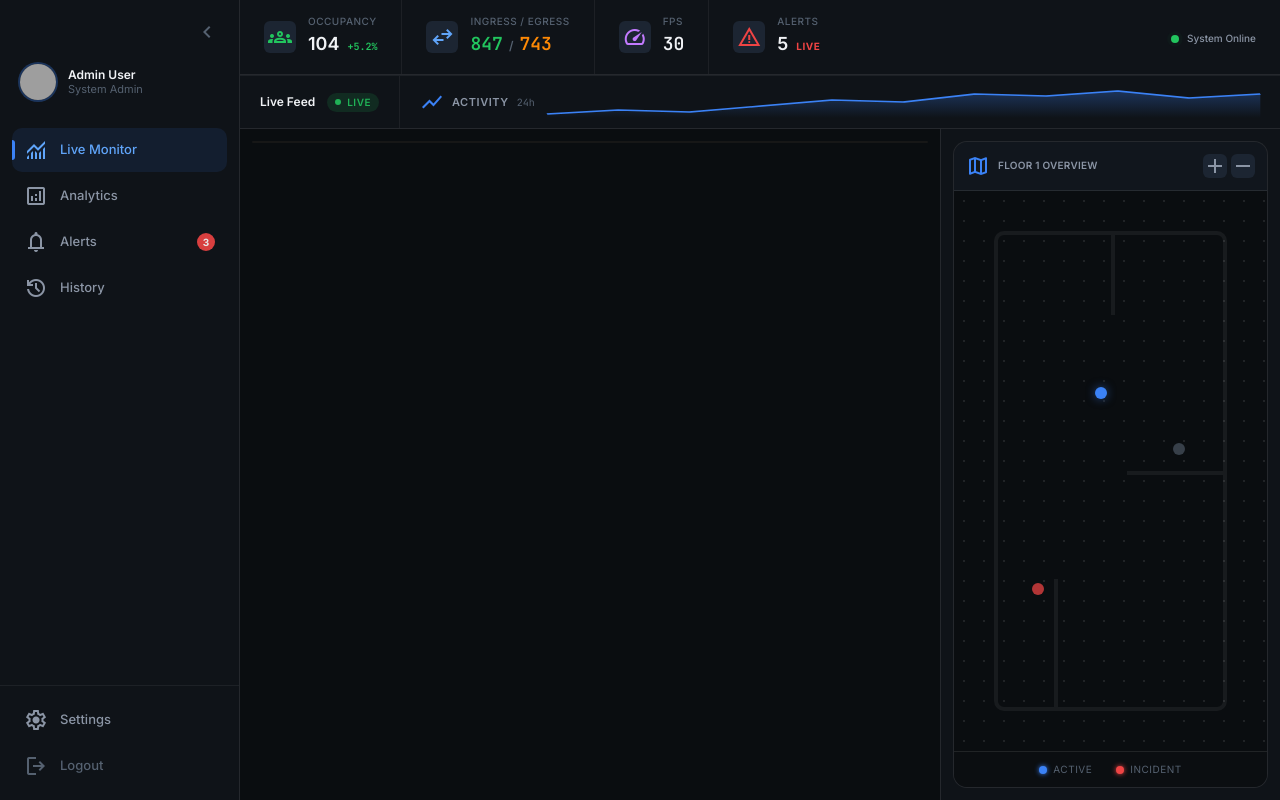
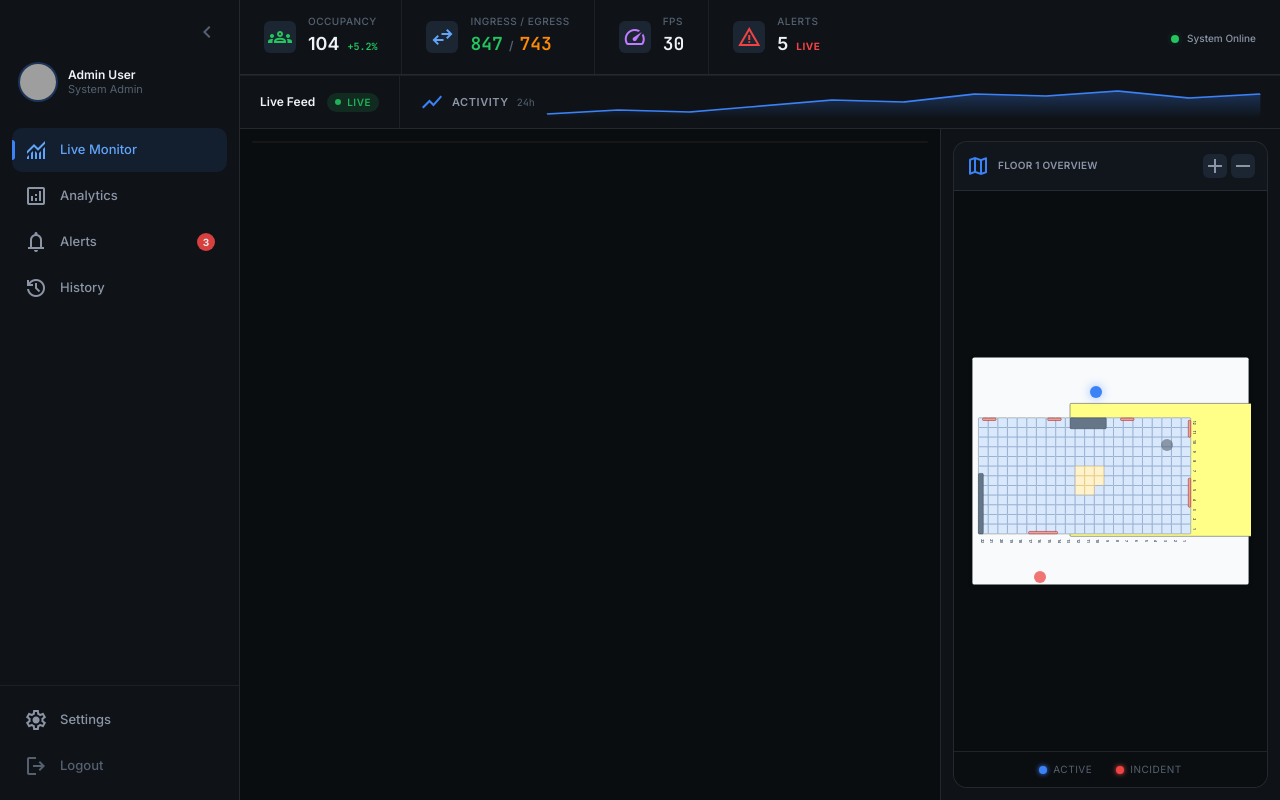
Before and after one commit to nxc1802/DAT_Frontend, a Next.js app: page / in a window 1280 px wide. Built offline with nearby package versions, Linux system fonts and the light colour scheme; grey boxes are pictures that could not be loaded.

Commit message:
feat: integrate custom Custom layout SVG and mapping into frontend

```diff
--- a/src/components/panels/FloorPlan.tsx
+++ b/src/components/panels/FloorPlan.tsx
@@ -38,28 +38,37 @@ export default function FloorPlan() {
             </div>
 
             {/* Map */}
-            <div className="flex-1 relative bg-surface-0 floor-plan-grid p-6 overflow-hidden">
-                <div className="absolute inset-10 border-4 border-border-subtle rounded-[var(--radius-md)] pointer-events-none">
-                    <div className="absolute top-0 left-1/2 w-1 h-20 bg-border-subtle" />
-                    <div className="absolute bottom-0 left-1/4 w-1 h-32 bg-border-subtle" />
-                    <div className="absolute right-0 top-1/2 h-1 w-24 bg-border-subtle" />
-                </div>
+            <div className="flex-1 relative bg-surface-0 p-4 overflow-hidden flex items-center justify-center">
+                <div
+                    className="relative w-full h-full max-w-full max-h-full"
+                    style={{ aspectRatio: '1165 / 960', maxHeight: '100%' }}
+                >
+                    {/* SVG Map Background */}
+                    <img
+                        src="/labmap.svg"
+                        alt="Laboratory Floor Plan"
+                        className="absolute inset-0 w-full h-full object-contain drop-shadow-sm pointer-events-none"
+                    />
 
+                    {/* Markers Overlay */}
+                    <div className="absolute inset-0 z-10">
                         {markers.map((marker) => (
                             <div
                                 key={marker.id}
-                        className="absolute group cursor-pointer"
+                                className="absolute group cursor-pointer -translate-x-1/2 -translate-y-1/2"
                                 style={{ top: `${marker.y}%`, left: `${marker.x}%` }}
                                 onClick={() => setSelectedPersonId(marker.id)}
                             >
                                 <div className={`size-3 rounded-full transition-transform hover:scale-150 ${getMarkerStyle(marker)}`} />
                                 {marker.label && (
-                            <div className="absolute top-4 -left-4 hidden group-hover:block bg-surface-0/95 border border-border-default px-2 py-1 rounded-[var(--radius-sm)] text-[10px] whitespace-nowrap z-10 shadow-md text-text-primary">
+                                    <div className="absolute top-4 -left-4 hidden group-hover:block bg-surface-0/95 border border-border-default px-2 py-1 rounded-[var(--radius-sm)] text-[10px] whitespace-nowrap z-20 shadow-md text-text-primary">
                                         {marker.label}
                                     </div>
                                 )}
                             </div>
                         ))}
+                    </div>
+                </div>
             </div>
 
             {/* Legend */}
```
Also changed, not shown: public/labmap.svg (added). Lines whose indentation alone changed are shown as unchanged.
